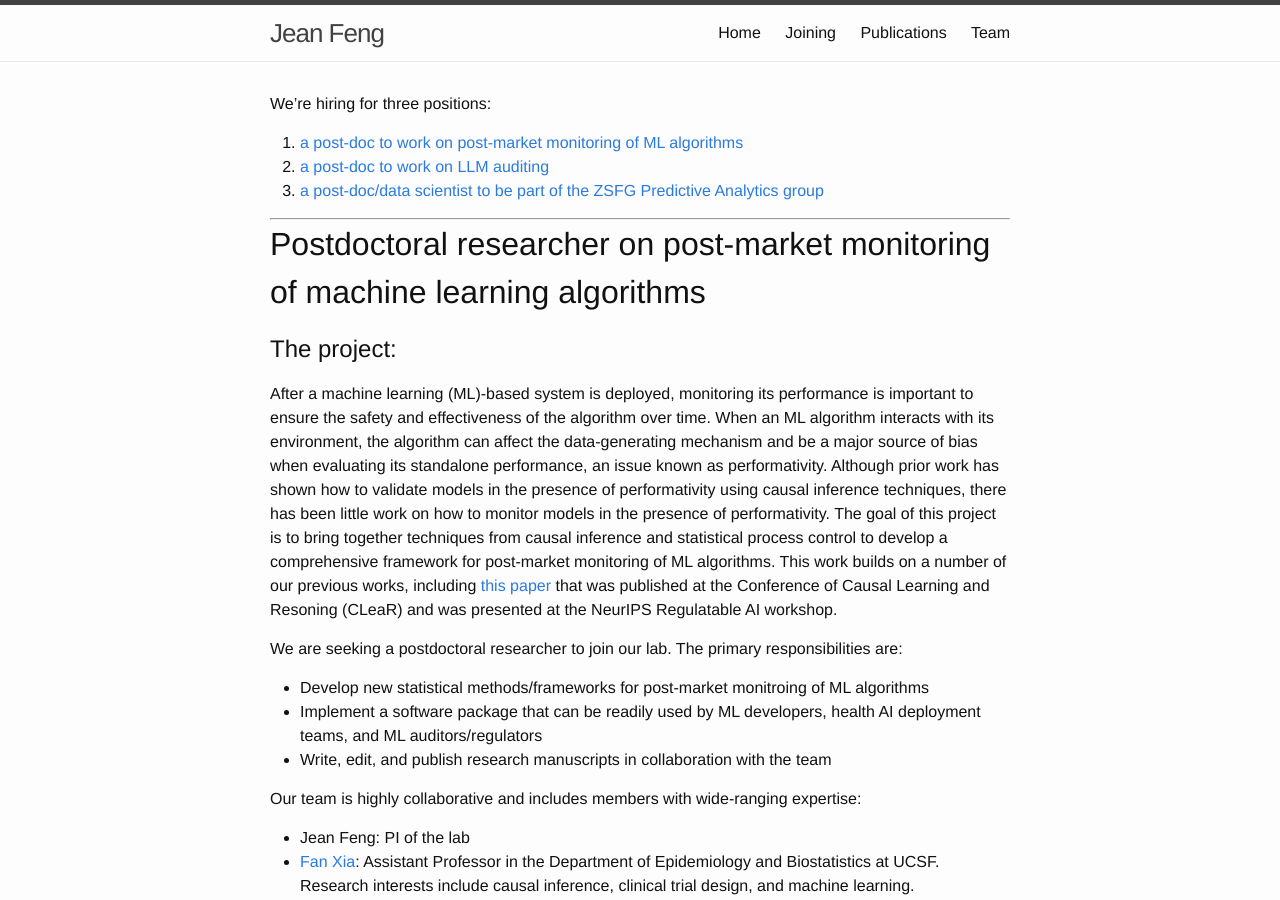
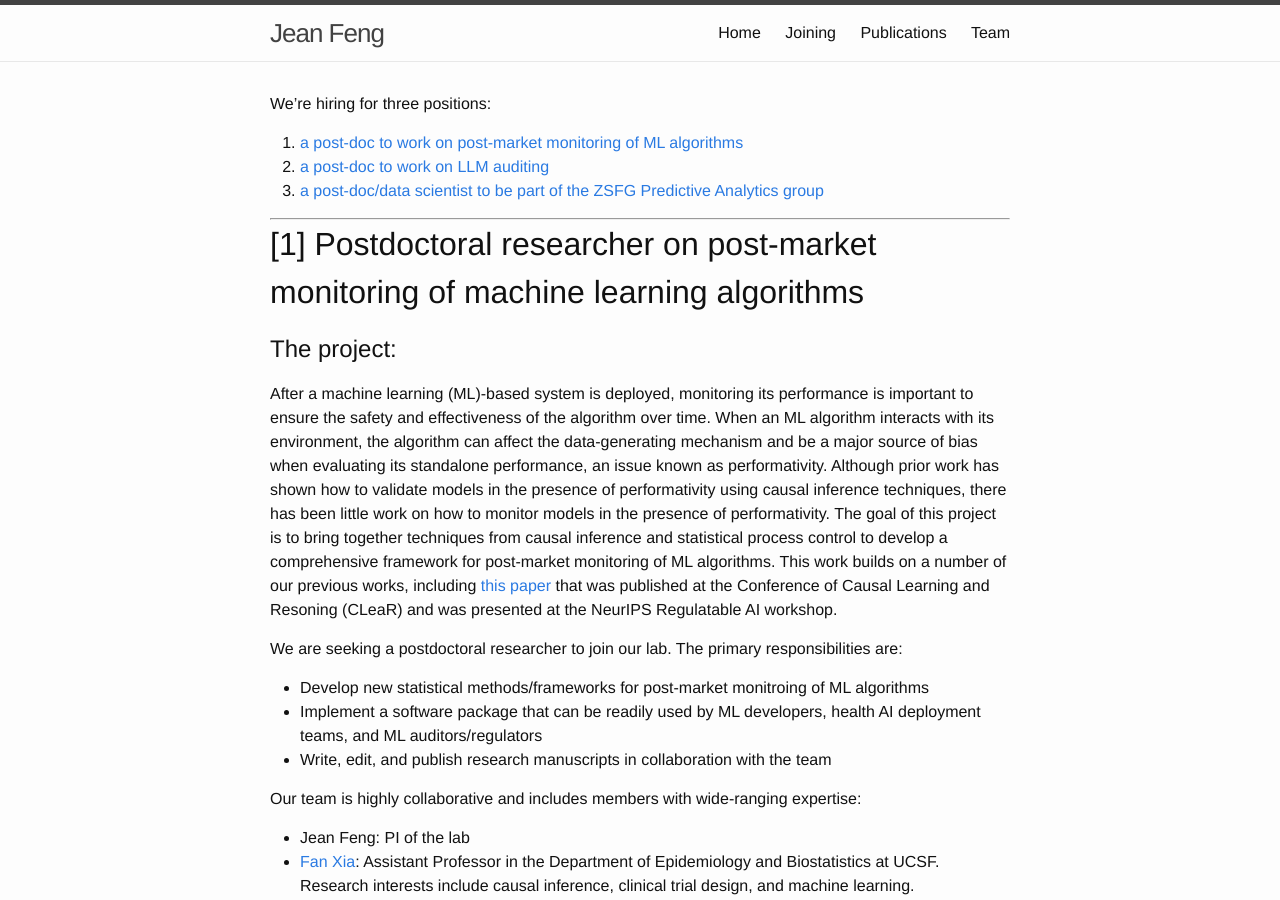
Before and after one commit to jjfeng/jjfeng.github.io, a Jekyll site: the page built from joining.md, in a window 1280 px wide and 900 px high. Built offline with Jekyll 4.4.1, drawn with Linux system fonts in a browser that asks for light colours; some of the changed text lies outside the part shown.

Commit message:
fix links

```diff
--- a/joining.md
+++ b/joining.md
@@ -9,7 +9,7 @@ We're hiring for three positions:
 3. [a post-doc/data scientist to be part of the ZSFG Predictive Analytics group](#postdoctoral-researcher/senior-data-scientist-on-the-zsfg-predictive-analytics-team)
 
 -------
-# Postdoctoral researcher on post-market monitoring of machine learning algorithms
+# [1] Postdoctoral researcher on post-market monitoring of machine learning algorithms
 
 ## The project:
 After a machine learning (ML)-based system is deployed, monitoring its performance is important to ensure the safety and effectiveness of the algorithm over time. When an ML algorithm interacts with its environment, the algorithm can affect the data-generating mechanism and be a major source of bias when evaluating its standalone performance, an issue known as performativity. Although prior work has shown how to validate models in the presence of performativity using causal inference techniques, there has been little work on how to monitor models in the presence of performativity. The goal of this project is to bring together techniques from causal inference and statistical process control to develop a comprehensive framework for post-market monitoring of ML algorithms. This work builds on a number of our previous works, including [this paper](https://proceedings.mlr.press/v236/feng24a.html) that was published at the Conference of Causal Learning and Resoning (CLeaR) and was presented at the NeurIPS Regulatable AI workshop.
```
Also changed, not shown: other parts of joining.md (+2 -2 lines).
